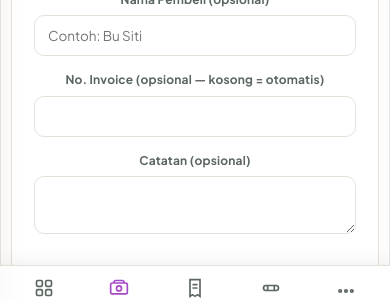
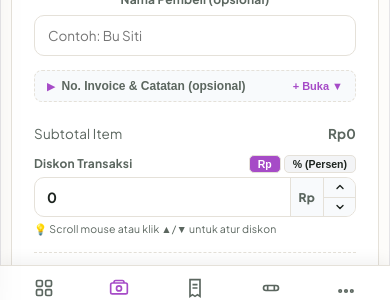
Before and after one commit to Fachri28-SAS/apotek-web, a React (Vite) app in the folder frontend/: page /kasir/jual in a window 390 px wide. Shown: the part 513-813 px from the top of the page. Built offline with nearby package versions, Linux system fonts and the light colour scheme; no server answers; sample sign-in values are in the browser's storage.

Commit message:
kosongkan nama pengguna login secara default, perbaiki tombol bayar mobile agar langsung proses tanpa popup, dan buat invoice catatan bisa ditutup

```diff
--- a/frontend/src/pages/Login.jsx
+++ b/frontend/src/pages/Login.jsx
@@ -13,16 +13,21 @@ function cekKunciValid(input) {
 }
 
 export default function Login() {
-  const [username, setUsername] = useState(() => {
-    return localStorage.getItem("bf_ingat_username") || "";
-  });
+  const [username, setUsername] = useState("");
   const [password, setPassword] = useState("");
   const [showPassword, setShowPassword] = useState(false);
-  const [ingatUsername, setIngatUsername] = useState(() => {
-    return !!localStorage.getItem("bf_ingat_username");
-  });
+  const [ingatUsername, setIngatUsername] = useState(false);
   const [error, setError] = useState("");
   const [loadingSubmit, setLoadingSubmit] = useState(false);
+
+  // Bersihkan sisa nama pengguna yang tersimpan agar input selalu kosong saat halaman dibuka
+  useEffect(() => {
+    try {
+      localStorage.removeItem("bf_ingat_username");
+    } catch {
+      // ignore
+    }
+  }, []);
 
   // Status Izin Perangkat (Client Authorization)
   const [terotorisasi, setTerotorisasi] = useState(() => {
@@ -247,7 +252,7 @@ export default function Login() {
                   <input
                     id="username"
                     type="text"
-                    autoComplete="username"
+                    autoComplete="off"
                     placeholder="Masukkan nama pengguna"
                     value={username}
                     onChange={(e) => setUsername(e.target.value)}
--- a/frontend/src/pages/kasir/Kasir.css
+++ b/frontend/src/pages/kasir/Kasir.css
@@ -1742,6 +1742,17 @@
     border: none;
     cursor: pointer;
     box-shadow: 0 4px 14px rgba(166, 75, 199, 0.4);
+    display: inline-flex;
+    align-items: center;
+    gap: 6px;
+    transition: all 0.2s ease;
+  }
+  .cart-sticky .btn-pay:disabled {
+    opacity: 0.65;
+    cursor: not-allowed;
+  }
+  .kasir-jual-kanan {
+    padding-bottom: 90px;
   }
 
   /* ---------- QUANTITY MINI CONTROLS ---------- */
--- a/frontend/src/pages/kasir/Kasir.jsx
+++ b/frontend/src/pages/kasir/Kasir.jsx
@@ -232,7 +232,7 @@ export default function Kasir() {
         </div>
       </div>
 
-      {/* Floating Sticky Cart Bar di Mobile (Sesuai Preview Layar 3) */}
+      {/* Floating Sticky Cart Bar di Mobile */}
       {tabAktif.items.length > 0 && (
         <div className="cart-sticky mobile-only">
           <div className="l">
@@ -242,14 +242,29 @@ export default function Kasir() {
           <button
             type="button"
             className="btn-pay"
+            disabled={loading}
             onClick={() => {
-              const el = document.querySelector(".kasir-jual-kanan");
-              if (el) {
-                el.scrollIntoView({ behavior: "smooth" });
+              const kurang = tabAktif.metodeBayar === "tunai" && Number(tabAktif.uangDiterima || 0) < total;
+              if (kurang) {
+                const el = document.querySelector(".payment-panel");
+                if (el) {
+                  el.scrollIntoView({ behavior: "smooth" });
+                }
+                const inputUang = document.querySelector(".payment-field input[placeholder='0']");
+                if (inputUang) {
+                  inputUang.focus();
+                }
+                return;
               }
+              // Jika uang sudah cukup/pas atau QRIS, langsung proses pembayaran tanpa pop up
+              simpanTransaksi();
             }}
           >
-            Bayar →
+            {loading
+              ? "Menyimpan…"
+              : tabAktif.metodeBayar === "tunai" && Number(tabAktif.uangDiterima || 0) < total
+              ? "Isi Bayar ↓"
+              : "Bayar & Cetak ✓"}
           </button>
         </div>
       )}
--- a/frontend/src/pages/kasir/komponen/PaymentPanel.jsx
+++ b/frontend/src/pages/kasir/komponen/PaymentPanel.jsx
@@ -1,4 +1,4 @@
-import { useRef, useEffect } from "react";
+import { useRef, useEffect, useState } from "react";
 import { rupiah } from "../../../utils/format";
 
 const METODE = [
@@ -27,6 +27,7 @@ export default function PaymentPanel({
   loading,
   disabled,
 }) {
+  const [bukaInfoTambahan, setBukaInfoTambahan] = useState(() => Boolean(tab.noInvoice || tab.catatan));
   const kurang = tab.metodeBayar === "tunai" && Number(tab.uangDiterima || 0) < total;
   const tipeDiskonTransaksi = tab.diskonTipe || "rp";
   const diskonWrapRef = useRef(null);
@@ -71,22 +72,60 @@ export default function PaymentPanel({
         />
       </div>
 
-      <div className="payment-field">
-        <label>No. Invoice (opsional — kosong = otomatis)</label>
+      {/* Accordion / Collapsible untuk No. Invoice & Catatan agar hemat tempat */}
+      <div style={{ marginBottom: 12 }}>
+        <button
+          type="button"
+          onClick={() => setBukaInfoTambahan((prev) => !prev)}
+          style={{
+            width: "100%",
+            display: "flex",
+            alignItems: "center",
+            justifyContent: "space-between",
+            background: "#F8FAFC",
+            border: "1px dashed var(--line)",
+            borderRadius: 8,
+            padding: "8px 12px",
+            color: "var(--ink-soft)",
+            fontSize: 12,
+            fontWeight: 700,
+            cursor: "pointer",
+            transition: "all 0.15s ease",
+          }}
+          title="Klik untuk membuka atau menyembunyikan No Invoice & Catatan"
+        >
+          <span style={{ display: "flex", alignItems: "center", gap: 6 }}>
+            <span style={{ fontSize: 11, color: "var(--magenta)" }}>{bukaInfoTambahan ? "▼" : "▶"}</span>
+            <span>No. Invoice &amp; Catatan (opsional)</span>
+          </span>
+          <span style={{ fontSize: 11, color: "var(--magenta)", fontWeight: 700 }}>
+            {bukaInfoTambahan ? "Tutup ▲" : "+ Buka ▼"}
+          </span>
+        </button>
+
+        {bukaInfoTambahan && (
+          <div style={{ marginTop: 8, padding: "10px 12px", background: "#FDFCFE", border: "1px solid var(--line)", borderRadius: 8 }}>
+            <div className="payment-field" style={{ marginBottom: 8 }}>
+              <label style={{ fontSize: 11.5 }}>No. Invoice (opsional — kosong = otomatis)</label>
               <input
                 type="text"
                 value={tab.noInvoice}
                 onChange={(e) => onChange("noInvoice", e.target.value)}
+                placeholder="Otomatis bila kosong"
               />
             </div>
 
-      <div className="payment-field">
-        <label>Catatan (opsional)</label>
+            <div className="payment-field" style={{ marginBottom: 0 }}>
+              <label style={{ fontSize: 11.5 }}>Catatan Transaksi (opsional)</label>
               <textarea
                 rows={2}
                 value={tab.catatan}
                 onChange={(e) => onChange("catatan", e.target.value)}
+                placeholder="Catatan tambahan..."
               />
+            </div>
+          </div>
+        )}
       </div>
 
       <div className="payment-row">
```
Lines whose indentation alone changed are shown as unchanged.
